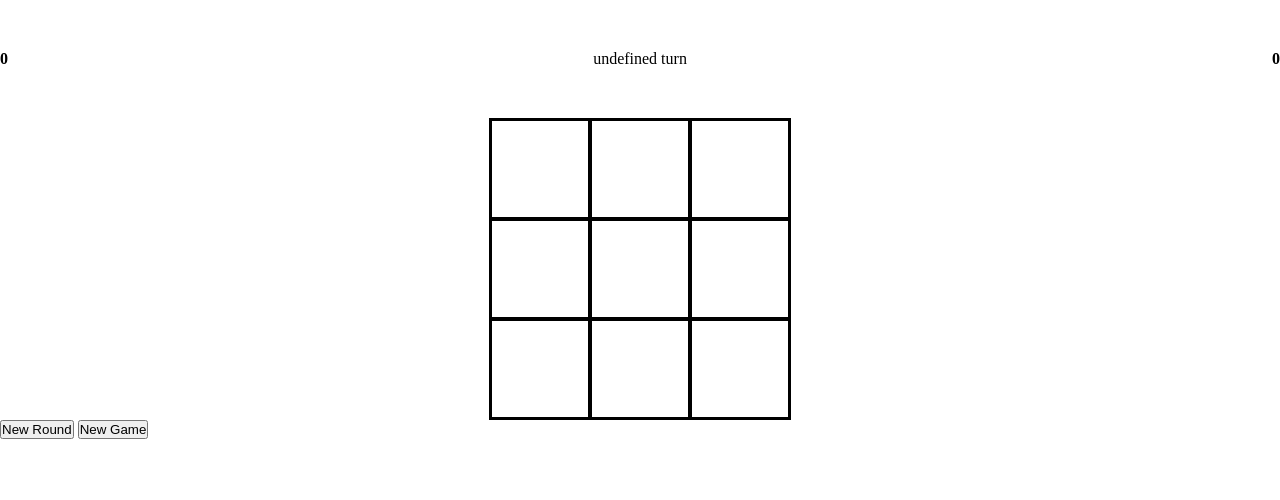
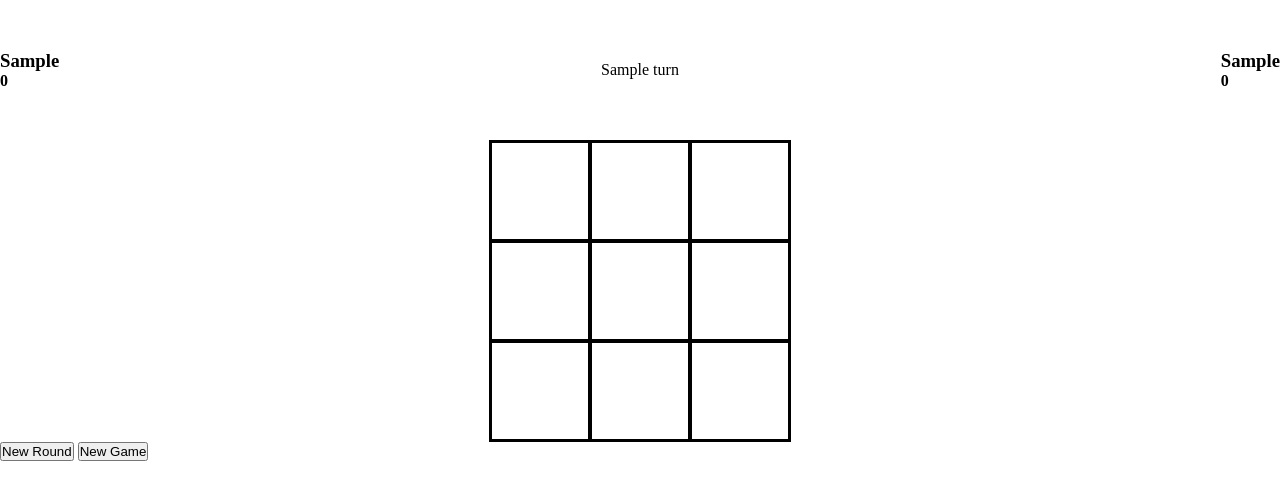
Before and after one commit to ashleyl1u/tic-tac-toe, a plain HTML site: page index.html in a window 1280 px wide. Both pictures are taken after typing "Sample", "Sample" into the empty fields and a click on the button "Start Game". Drawn offline with Linux system fonts and the light colour scheme.

Commit message:
Fix undefined error by adding parameters to method call

```diff
--- a/index.html
+++ b/index.html
@@ -11,12 +11,12 @@
   <div class="game-message-container">
     <div id="player-1-info">
       <h3 id="player-1-name"></h3>
-      <h4 id="player-1-score">0</h4>
+      <h4 id="player-1-score"></h4>
     </div>
     <div id="game-messages"></div>
     <div id="player-2-info">
       <h3 id="player-2-name"></h3>
-      <h4 id="player-2-score">0</h4>
+      <h4 id="player-2-score"></h4>
     </div>
   </div>
 
--- a/main.js
+++ b/main.js
@@ -70,6 +70,7 @@ const gameController = (() => {
     gameOver=false;
     game=1;
     gameBoard.resetBoard();
+
   }
 
   const renderNewGame = () => {
@@ -96,9 +97,10 @@ const gameController = (() => {
     const name1 = document.getElementById('player-1-input').value;
     const name2 = document.getElementById('player-2-input').value;
 
+
     if(name1 !== '' && name2 !== ''){
 
-      setupNewGame();
+      setupNewGame(name1, name2);
       renderNewGame();
 
 
```
